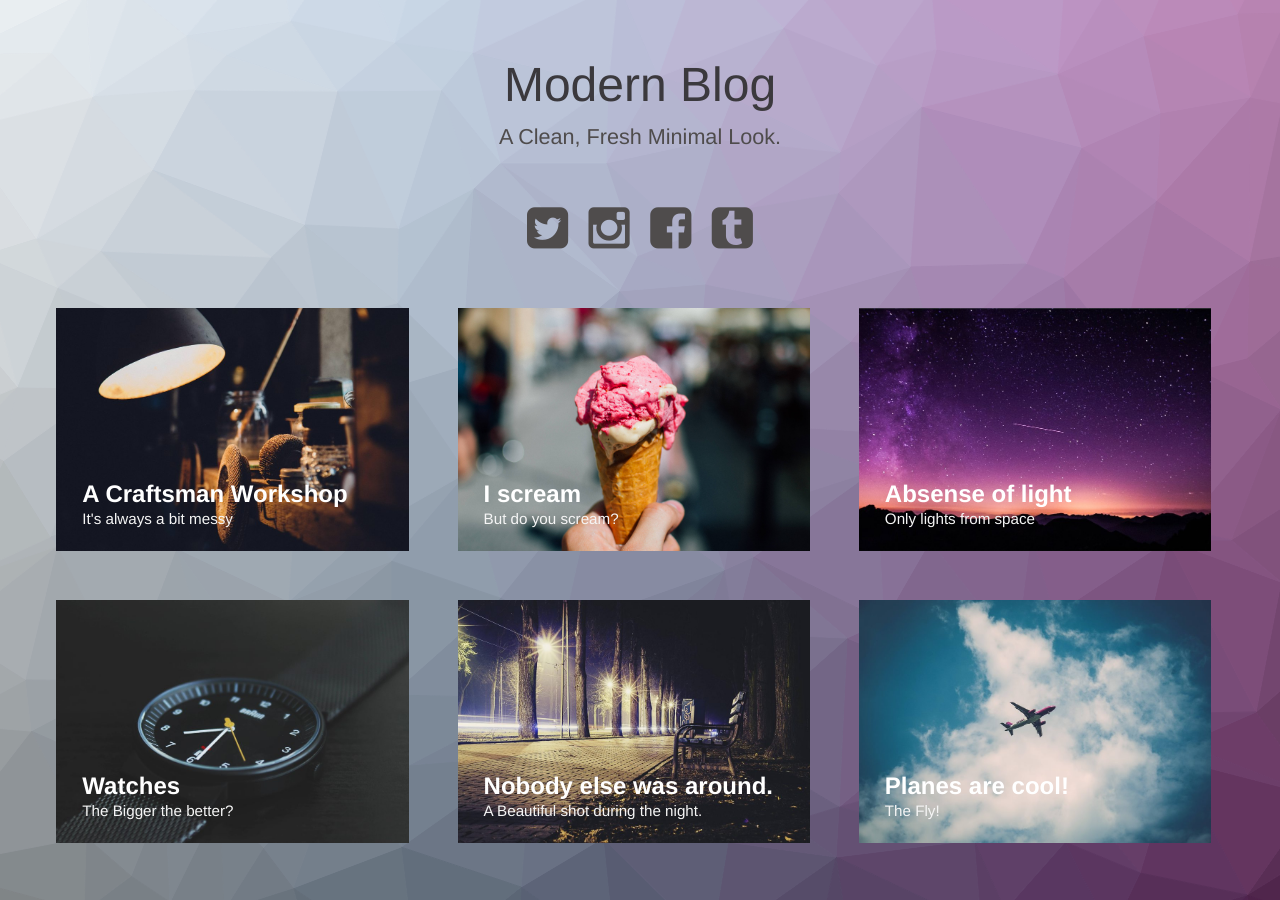
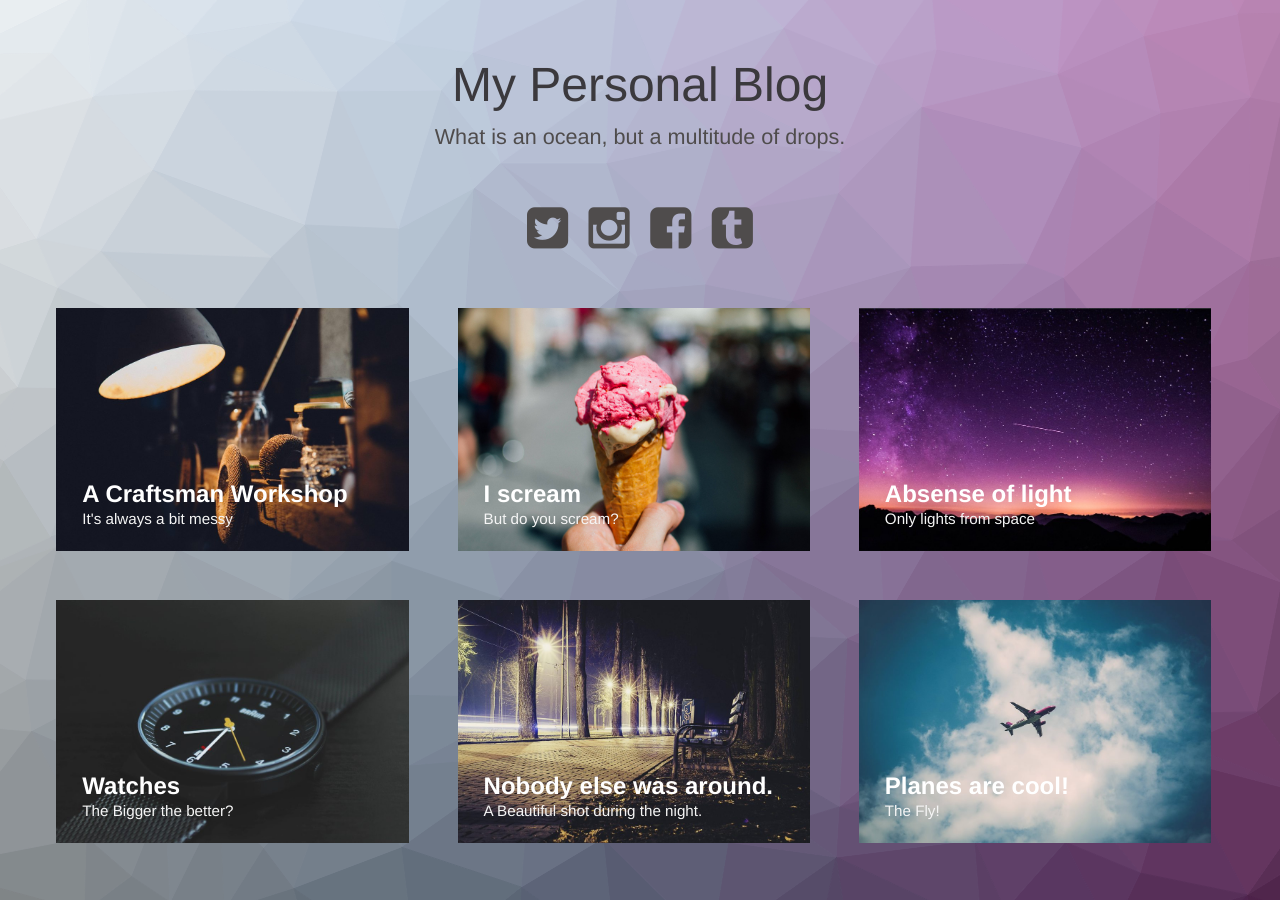
Before and after one commit to ajinkya-devops/My-Blog, a Jekyll site: the page built from index.html, in a window 1280 px wide. Built offline with Jekyll 4.4.1, drawn with Linux system fonts in a browser that asks for light colours.

Commit message:
Changes in the header

```diff
--- a/index.html
+++ b/index.html
@@ -28,7 +28,7 @@ layout: compress
 <body class="body">
 <div class="container">
     <header class="header">
-        <h1>Modern Blog<span>A Clean, Fresh Minimal Look.</span></h1>
+        <h1>My Personal Blog<span>What is an ocean, but a multitude of drops.</span></h1>
         <nav class="links">
             <a href="#"><i class="fa fa-twitter-square fa-3x"></i></a>
             <a href="#"><i class="fa fa-instagram fa-3x"></i></a>
```
